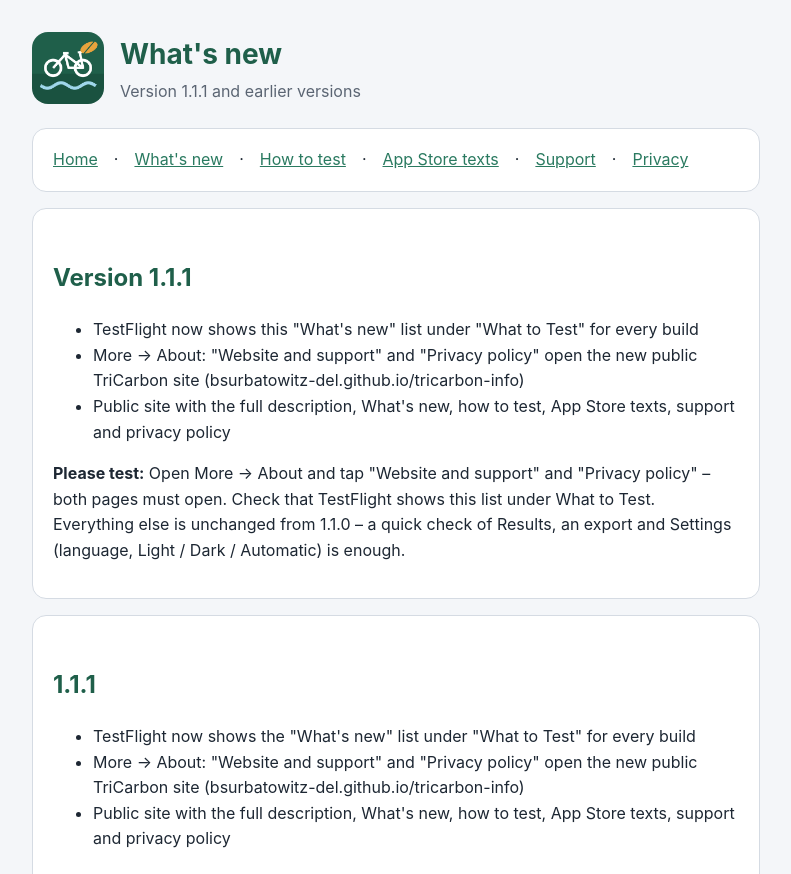
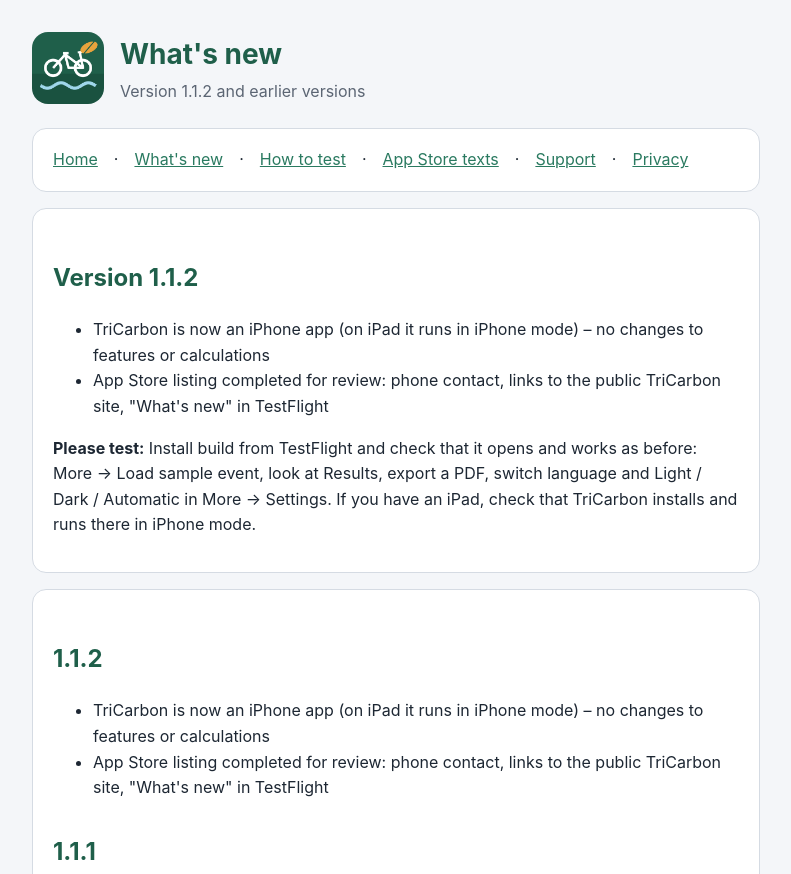
Before and after one commit to bsurbatowitz-del/tricarbon-info, a plain HTML site: page whats-new.html in a window 1280 px wide. Shown: the top 874 px of the page, without its empty margins (244-1035 px from the left). Drawn offline with Linux system fonts and the light colour scheme.

Commit message:
Version 1.1.2: What's new, how to test, App Store texts
Co-Authored-By: Claude Opus 5.5 <noreply@anthropic.com>
Claude-Session: https://claude.ai/code/session_01RAzPb98K6AK4DAtEjYiZ52

```diff
--- a/whats-new.html
+++ b/whats-new.html
@@ -1,11 +1,16 @@
 <!doctype html><html lang="en"><head><meta charset="utf-8"><meta name="viewport" content="width=device-width,initial-scale=1">
 <title>TriCarbon – What&#x27;s new</title><link rel="stylesheet" href="style.css"></head><body><main>
-<header><img src="icon.png" alt=""><div><h1>What&#x27;s new</h1><p class="sub">Version 1.1.1 and earlier versions</p></div></header>
+<header><img src="icon.png" alt=""><div><h1>What&#x27;s new</h1><p class="sub">Version 1.1.2 and earlier versions</p></div></header>
 <nav class="card"><a href="index.html">Home</a> · <a href="whats-new.html">What's new</a> · <a href="testing.html">How to test</a> ·
 <a href="app-store.html">App Store texts</a> · <a href="support.html">Support</a> · <a href="privacy.html">Privacy</a></nav>
-<div class="card"><h2>Version 1.1.1</h2><ul><li>TestFlight now shows this &quot;What&#x27;s new&quot; list under &quot;What to Test&quot; for every build</li><li>More → About: &quot;Website and support&quot; and &quot;Privacy policy&quot; open the new public TriCarbon site (bsurbatowitz-del.github.io/tricarbon-info)</li><li>Public site with the full description, What&#x27;s new, how to test, App Store texts, support and privacy policy</li></ul>
-<p><strong>Please test:</strong> Open More → About and tap &quot;Website and support&quot; and &quot;Privacy policy&quot; – both pages must open. Check that TestFlight shows this list under What to Test. Everything else is unchanged from 1.1.0 – a quick check of Results, an export and Settings (language, Light / Dark / Automatic) is enough.</p></div>
-<div class="card"><h2>1.1.1</h2>
+<div class="card"><h2>Version 1.1.2</h2><ul><li>TriCarbon is now an iPhone app (on iPad it runs in iPhone mode) – no changes to features or calculations</li><li>App Store listing completed for review: phone contact, links to the public TriCarbon site, &quot;What&#x27;s new&quot; in TestFlight</li></ul>
+<p><strong>Please test:</strong> Install build from TestFlight and check that it opens and works as before: More → Load sample event, look at Results, export a PDF, switch language and Light / Dark / Automatic in More → Settings. If you have an iPad, check that TriCarbon installs and runs there in iPhone mode.</p></div>
+<div class="card"><h2>1.1.2</h2>
+<ul>
+<li>TriCarbon is now an iPhone app (on iPad it runs in iPhone mode) – no changes to features or calculations</li>
+<li>App Store listing completed for review: phone contact, links to the public TriCarbon site, &quot;What&#x27;s new&quot; in TestFlight</li>
+</ul>
+<h2>1.1.1</h2>
 <ul>
 <li>TestFlight now shows the &quot;What&#x27;s new&quot; list under &quot;What to Test&quot; for every build</li>
 <li>More → About: &quot;Website and support&quot; and &quot;Privacy policy&quot; open the new public TriCarbon site (bsurbatowitz-del.github.io/tricarbon-info)</li>
```
Also changed, not shown: app-store.html (+2 -2 lines), index.html (+1 -1 lines), testing.html (+2 -2 lines), 2 other files.
